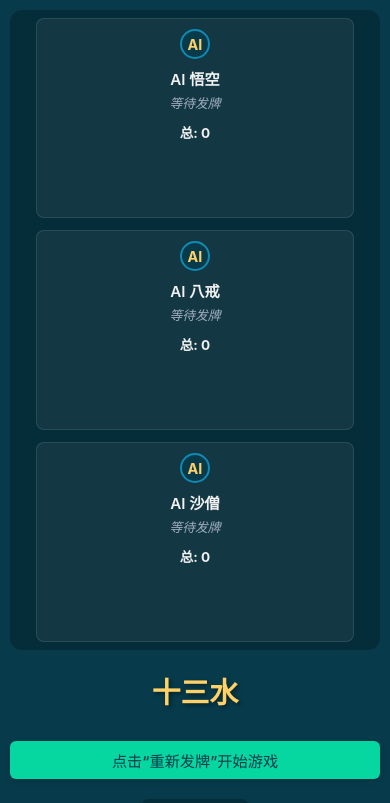
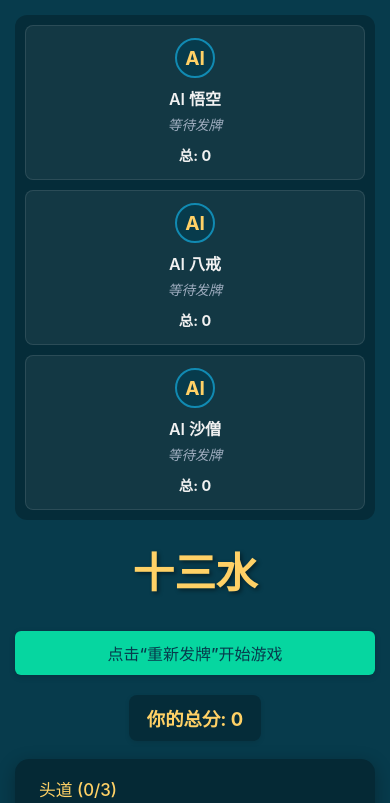
Before and after one commit to wen952555/sss, a React (Create React App) app in the folder frontend/: page / in a window 390 px wide. Shown: the top 803 px of the page. Built offline with nearby package versions, Linux system fonts and the light colour scheme.

Commit message:
Update App.css

```diff
--- a/frontend/src/App.css
+++ b/frontend/src/App.css
@@ -1,130 +1,34 @@
 /* frontend/src/App.css */
 
-/* --- 全局与基础布局 --- */
-body {
-  font-family: -apple-system, BlinkMacSystemFont, 'Segoe UI', Roboto, 'Oxygen',
-    'Ubuntu', 'Cantarell', 'Fira Sans', 'Droid Sans', 'Helvetica Neue',
-    sans-serif;
-  -webkit-font-smoothing: antialiased;
-  -moz-osx-font-smoothing: grayscale;
-  background-color: #073b4c;
-  color: #f1f1f1;
-  margin: 0;
-  padding: 0;
-  box-sizing: border-box;
-}
+/* ... (大部分之前的CSS，如 body, app-container, game-title, game-message, top-banner, ai-player-display, game-board, hand-area, card, controls, game-button 等保持不变或略作调整) ... */
 
-*, *::before, *::after {
-  box-sizing: inherit;
-}
+/* --- 确保之前的样式存在 --- */
+body { font-family: -apple-system, BlinkMacSystemFont, 'Segoe UI', Roboto, ऑक्सीजन, Ubuntu, Cantarell, 'Fira Sans', 'Droid Sans', 'Helvetica Neue', sans-serif; -webkit-font-smoothing: antialiased; -moz-osx-font-smoothing: grayscale; background-color: #073b4c; color: #f1f1f1; margin: 0; padding: 0; box-sizing: border-box; }
+*, *::before, *::after { box-sizing: inherit; }
+.app-container { display: flex; flex-direction: column; align-items: center; width: 100%; min-height: 100vh; padding: 15px 15px 40px 15px; }
+.game-title { font-size: 2.6em; color: #ffd166; text-shadow: 2px 2px 4px rgba(0, 0, 0, 0.45); margin-top: 0; margin-bottom: 15px; font-weight: 700; }
+.game-message { padding: 10px 18px; margin-bottom: 20px; border-radius: 6px; text-align: center; font-weight: 500; width: 100%; max-width: 650px; font-size: 1em; box-shadow: 0 2px 6px rgba(0,0,0,0.15); transition: background-color 0.3s ease, color 0.3s ease; }
+.game-message:not(.error) { background-color: #06d6a0; color: #073b4c; }
+.game-message.error { background-color: #ef476f; color: white; }
+.player-score-display { font-size: 1.15em; font-weight: bold; color: #ffd166; margin-bottom: 18px; padding: 10px 18px; background-color: rgba(0,0,0,0.25); border-radius: 8px; text-align: center; box-shadow: 0 2px 5px rgba(0,0,0,0.1); }
 
-.app-container {
-  display: flex;
-  flex-direction: column;
-  align-items: center;
-  width: 100%;
-  min-height: 100vh;
-  padding: 15px 15px 40px 15px;
-}
-
-.game-title {
-  font-size: 2.6em;
-  color: #ffd166;
-  text-shadow: 2px 2px 4px rgba(0, 0, 0, 0.45);
-  margin-top: 0;
-  margin-bottom: 15px;
-  font-weight: 700;
-}
-
-.game-message {
-  padding: 10px 18px;
-  margin-bottom: 20px;
-  border-radius: 6px;
-  text-align: center;
-  font-weight: 500;
-  width: 100%;
-  max-width: 650px;
-  font-size: 1em;
-  box-shadow: 0 2px 6px rgba(0,0,0,0.15);
-  transition: background-color 0.3s ease, color 0.3s ease; /* 平滑过渡 */
-}
-.game-message:not(.error) {
-   background-color: #06d6a0;
-   color: #073b4c;
-}
-.game-message.error {
-  background-color: #ef476f;
-  color: white;
-}
-
-
-/* --- 顶部AI玩家横幅 --- */
-.top-banner-container {
-  display: flex;
-  justify-content: space-between;
-  align-items: stretch;
-  flex-wrap: wrap;
-  width: 100%;
-  max-width: 800px;
-  padding: 10px;
-  margin-bottom: 20px;
-  background-color: rgba(0, 0, 0, 0.25);
-  border-radius: 12px;
-  gap: 10px;
-}
-.top-banner-container.empty { min-height: 50px; display: flex; align-items: center; justify-content: center; color: #666; }
-
-.ai-player-display {
-  flex: 1 1 200px;
-  min-width: 180px;
-  padding: 12px;
-  background-color: rgba(255, 255, 255, 0.06);
-  border-radius: 8px;
-  border: 1px solid rgba(255, 255, 255, 0.1);
-  display: flex;
-  flex-direction: column;
-  align-items: center;
-  text-align: center;
-  transition: border-color 0.3s ease, box-shadow 0.3s ease;
-}
-.ai-player-display.placeholder { opacity: 0.5; }
+/* Top Banner and AI Player Display (from previous, ensure they are good) */
+.top-banner-container { display: flex; justify-content: space-between; align-items: stretch; flex-wrap: wrap; width: 100%; max-width: 800px; padding: 10px; margin-bottom: 20px; background-color: rgba(0, 0, 0, 0.25); border-radius: 12px; gap: 10px; }
+.ai-player-display { flex: 1 1 200px; min-width: 180px; padding: 12px; background-color: rgba(255, 255, 255, 0.06); border-radius: 8px; border: 1px solid rgba(255, 255, 255, 0.1); display: flex; flex-direction: column; align-items: center; text-align: center; transition: border-color 0.3s ease, box-shadow 0.3s ease; }
 .ai-player-display.arranged { border-color: #06d6a0; box-shadow: 0 0 8px rgba(6, 214, 160, 0.3); }
 .ai-player-display.thinking { border-color: #ffd166; animation: pulse-border 1.5s infinite; }
-
-@keyframes pulse-border {
-  0% { box-shadow: 0 0 5px rgba(255, 209, 102, 0.2); }
-  50% { box-shadow: 0 0 10px rgba(255, 209, 102, 0.5); }
-  100% { box-shadow: 0 0 5px rgba(255, 209, 102, 0.2); }
-}
-
+@keyframes pulse-border { 0% { box-shadow: 0 0 5px rgba(255, 209, 102, 0.2); } 50% { box-shadow: 0 0 10px rgba(255, 209, 102, 0.5); } 100% { box-shadow: 0 0 5px rgba(255, 209, 102, 0.2); } }
 .ai-player-avatar { width: 40px; height: 40px; border-radius: 50%; background-color: #073b4c; color: #ffd166; display: flex; align-items: center; justify-content: center; font-weight: bold; font-size: 1.2em; margin-bottom: 8px; border: 2px solid #118ab2; }
-.ai-player-info { /* 包裹名字、状态、牌型概要、分数 */ }
 .ai-player-name { font-weight: 600; font-size: 1em; color: #f1f1f1; margin-bottom: 4px; }
 .ai-player-status { font-size: 0.85em; color: #a0aec0; margin-bottom: 6px; min-height: 1.1em; font-style: italic; }
-.ai-player-hands-summary { font-size: 0.75em; color: #cbd5e0; line-height: 1.5; width: 100%; margin-bottom: 5px; }
-.ai-hand-summary { padding: 1px 0; }
-.ai-hand-summary.top { color: #fca311; }
-.ai-hand-summary.middle { color: #90e0ef; }
-.ai-hand-summary.bottom { color: #f94144; }
-
-.ai-player-score-container { /* 包裹总分和本局得分 */
-    margin-top: 8px;
-    font-size: 0.9em;
-}
-.ai-player-total-score, .ai-player-round-score {
-    display: inline-block; /* 或者 block 如果希望各占一行 */
-    padding: 2px 5px;
-    border-radius: 3px;
-    margin: 0 3px;
-}
+.ai-player-score-container { margin-top: 8px; font-size: 0.9em; }
+.ai-player-total-score, .ai-player-round-score { display: inline-block; padding: 2px 5px; border-radius: 3px; margin: 0 3px; }
 .ai-player-total-score { font-weight: bold; }
 .ai-player-round-score { font-size: 0.9em; opacity: 0.8; }
+.positive { color: #06d6a0; }
+.negative { color: #ef476f; }
 
-.positive { color: #06d6a0; /* background-color: rgba(6, 214, 160, 0.1); */ }
-.negative { color: #ef476f; /* background-color: rgba(239, 71, 111, 0.1); */ }
-
-
-/* --- 游戏板与牌道区域 --- */
+/* Game Board and Hand Area (from previous, ensure they are good) */
 .game-board { display: flex; flex-direction: column; gap: 18px; padding: 18px; background-color: rgba(0, 0, 0, 0.3); border-radius: 14px; box-shadow: 0 5px 18px rgba(0,0,0,0.3); width: 100%; max-width: 680px; }
 .hand-area-header { display: flex; justify-content: space-between; align-items: center; margin-bottom: 10px; padding: 0 6px; }
 .hand-area-title { color: #ffd166; font-weight: 500; font-size: 1.05em; margin: 0; }
@@ -133,31 +37,12 @@ body {
 .hand-area:not(.allow-wrapping) { flex-wrap: nowrap; justify-content: center; }
 .hand-area.allow-wrapping { flex-wrap: wrap; justify-content: center; min-height: 185px; align-items: flex-start; }
 .hand-area.droppable-active { background-color: rgba(66, 153, 225, 0.3); box-shadow: inset 0 0 10px rgba(66, 153, 225, 0.2); }
-
-/* --- 真人玩家分数显示 --- */
-.player-score-display {
-  font-size: 1.15em;
-  font-weight: bold;
-  color: #ffd166;
-  margin-bottom: 18px;
-  padding: 10px 18px;
-  background-color: rgba(0,0,0,0.25);
-  border-radius: 8px;
-  text-align: center;
-  box-shadow: 0 2px 5px rgba(0,0,0,0.1);
-}
-
-
-/* --- 卡牌样式 --- */
 .card { width: 62px; height: 87px; border-radius: 5px; overflow: hidden; box-shadow: 2px 2px 6px rgba(0,0,0,0.35); cursor: grab; background-color: white; flex-shrink: 0; transition: transform 0.18s cubic-bezier(0.22, 0.61, 0.36, 1), box-shadow 0.18s cubic-bezier(0.22, 0.61, 0.36, 1); user-select: none; position: relative; }
 .card img { width: 100%; height: 100%; display: block; object-fit: contain; }
 .card:hover:not(.dragging) { transform: translateY(-3px) scale(1.04); box-shadow: 3px 5px 10px rgba(0,0,0,0.3); }
 .card:active, .card.dragging { cursor: grabbing; transform: scale(1.12) rotate(3.5deg) translateY(-2px); box-shadow: 4px 6px 12px rgba(0,0,0,0.45); z-index: 1000; }
-.card-placeholder { width: 62px; height: 87px; border: 2px dashed #555; display: flex; align-items: center; justify-content: center; background-color: #2a2a2a; color: #777; border-radius: 5px; font-size: 24px; font-weight: bold; }
-.image-error-text { position: absolute; top: 50%; left: 50%; transform: translate(-50%, -50%); color: #ef476f; font-size: 11px; text-align: center; padding: 3px 5px; background-color: rgba(0, 0, 0, 0.75); border-radius: 3px; pointer-events: none; }
 
-
-/* --- 控制按钮 --- */
+/* Controls and Buttons (from previous, ensure they are good) */
 .controls { margin-top: 25px; display: flex; justify-content: center; gap: 18px; margin-bottom: 20px; flex-wrap: wrap; }
 .game-button { padding: 10px 22px; font-size: 1em; color: white; background-color: #118ab2; border: none; border-radius: 6px; cursor: pointer; transition: background-color 0.2s ease, transform 0.1s ease-out, box-shadow 0.2s ease; box-shadow: 0 2px 6px rgba(0,0,0,0.2); font-weight: 500; }
 .game-button:hover:not(:disabled) { background-color: #0c9dcb; transform: translateY(-1px); box-shadow: 0 4px 8px rgba(0,0,0,0.25); }
@@ -166,57 +51,178 @@ body {
 .game-button.compare-all-button { background-color: #06d6a0; color: #073b4c; margin-top: 10px; font-weight: bold; padding: 12px 28px; font-size: 1.1em; }
 .game-button.compare-all-button:hover:not(:disabled) { background-color: #05c08d; }
 
-/* --- 比牌结果详情容器 --- */
-.comparison-results-container { width: 100%; max-width: 700px; margin-top: 25px; padding: 20px; background-color: rgba(0, 0, 0, 0.3); border-radius: 12px; color: #e0e0e0; }
-.comparison-results-container h2 { text-align: center; color: #ffd166; margin-top: 0; margin-bottom: 20px; font-size: 1.5em; }
-.player-result-detail { margin-bottom: 20px; padding-bottom: 15px; border-bottom: 1px solid rgba(255, 255, 255, 0.1); }
-.player-result-detail:last-child { border-bottom: none; margin-bottom: 0; }
-.player-result-detail h3 { color: #f1f1f1; margin-top: 0; margin-bottom: 10px; font-size: 1.2em; }
-.player-result-detail ul { list-style-type: none; padding-left: 0; /* 改为0，由li::before控制缩进 */ margin: 0; }
-.player-result-detail li { font-size: 0.9em; margin-bottom: 6px; line-height: 1.5; color: #c0c0c0; padding-left: 20px; /* 为自定义符号留出空间 */ position:relative; }
-.player-result-detail li::before { content: "▹"; color: #ffd166; font-weight: bold; position:absolute; left: 0px; top: 1px; /* 微调对齐 */ }
-.player-result-detail ul ul { margin-top: 5px; padding-left: 15px; } /* 内嵌列表样式 */
-.player-result-detail ul ul li { font-size: 0.95em; color: #b0bec5; }
-.player-result-detail ul ul li::before { content: "▪"; color: #90e0ef; }
+
+/* --- 比牌结果模态框样式 --- */
+.modal-overlay {
+  position: fixed;
+  top: 0;
+  left: 0;
+  right: 0;
+  bottom: 0;
+  background-color: rgba(0, 0, 0, 0.7); /* 半透明黑色背景 */
+  display: flex;
+  align-items: center;
+  justify-content: center;
+  z-index: 1000; /*确保在最上层 */
+  padding: 20px; /* 确保小屏幕上模态框不会紧贴边缘 */
+}
+
+.modal-content {
+  background-color: #0c2b35; /* 深色模态框背景 */
+  padding: 25px 30px;
+  border-radius: 12px;
+  box-shadow: 0 10px 30px rgba(0, 0, 0, 0.4);
+  position: relative;
+  width: 100%;
+  max-width: 900px; /* 模态框最大宽度 */
+  max-height: 90vh; /* 最大高度，允许滚动 */
+  overflow-y: auto; /* 内容超出时垂直滚动 */
+  border: 1px solid rgba(255, 255, 255, 0.15);
+}
+
+.modal-close-button {
+  position: absolute;
+  top: 10px;
+  right: 15px;
+  background: none;
+  border: none;
+  font-size: 2em; /* 更大的关闭按钮 */
+  color: #aaa;
+  cursor: pointer;
+  line-height: 1;
+  padding: 5px;
+}
+.modal-close-button:hover {
+  color: #fff;
+}
+
+.comparison-modal-content h2 {
+  text-align: center;
+  color: #ffd166;
+  margin-top: 0;
+  margin-bottom: 25px;
+  font-size: 1.8em;
+}
+
+/* 田字型布局容器 */
+.comparison-grid {
+  display: grid;
+  grid-template-columns: repeat(2, 1fr); /* 两列 */
+  grid-template-rows: repeat(2, auto);    /* 两行，高度自动 */
+  gap: 20px; /* 格子之间的间距 */
+  width: 100%;
+}
+
+.comparison-cell {
+  background-color: rgba(255, 255, 255, 0.05);
+  padding: 15px;
+  border-radius: 8px;
+  border: 1px solid rgba(255, 255, 255, 0.1);
+}
+.comparison-cell.empty { /* 空格子样式 */
+    display: flex;
+    align-items: center;
+    justify-content: center;
+    color: #666;
+    font-style: italic;
+    min-height: 150px; /* 给空格子一个最小高度 */
+}
+.human-player-cell { /* 真人玩家格子特殊高亮 */
+    border-color: #ffd166;
+    box-shadow: 0 0 10px rgba(255, 209, 102, 0.2);
+}
+
+.comparison-cell h4 {
+  color: #f1f1f1;
+  margin-top: 0;
+  margin-bottom: 12px;
+  font-size: 1.15em;
+  border-bottom: 1px solid rgba(255,255,255,0.1);
+  padding-bottom: 8px;
+}
+.human-player-cell h4 {
+    color: #ffd166; /* 真人玩家标题高亮 */
+}
+
+.comparison-hand-row {
+  margin-bottom: 10px;
+}
+.comparison-hand-row strong {
+  color: #90e0ef; /* 牌道名称用浅蓝色 */
+  font-size: 0.9em;
+  display: block;
+  margin-bottom: 5px;
+}
+
+.mini-cards {
+  display: flex;
+  gap: 3px; /* 模态框中卡牌间距更小 */
+  flex-wrap: wrap; /* 确保能显示5张牌 */
+  justify-content: center; /* 卡牌居中 */
+}
+
+/* 模态框中的卡牌需要非常小 */
+.comparison-cell .card {
+  width: 38px;  /* 大幅缩小 */
+  height: 53px; /* 保持比例 */
+  box-shadow: 1px 1px 2px rgba(0,0,0,0.2);
+  cursor: default; /* 在模态框中不可拖拽 */
+}
+.comparison-cell .card img {
+  /* object-fit: cover; */ /* 可以尝试 cover 看效果是否更好 */
+}
+.comparison-cell .card:hover,
+.comparison-cell .card:active,
+.comparison-cell .card.dragging { /* 移除模态框中卡牌的交互效果 */
+    transform: none;
+    box-shadow: 1px 1px 2px rgba(0,0,0,0.2);
+}
+
+.shoot-info { /* 打枪信息 */
+    font-weight: bold;
+    font-size: 0.9em;
+    margin-top: 10px;
+    padding: 5px;
+    border-radius: 4px;
+    text-align: center;
+}
+.shoot-info:first-of-type { margin-top: 15px; } /* 第一个打枪信息与上方牌型间距 */
+.comparison-cell .positive .shoot-info, /* 假设score > 0 的父元素有 positive 类 */
+.comparison-cell .shoot-info.positive-shoot { /* 或者直接给shoot-info加类 */
+    color: #06d6a0;
+    background-color: rgba(6, 214, 160, 0.1);
+}
+.comparison-cell .negative .shoot-info,
+.comparison-cell .shoot-info.negative-shoot {
+    color: #ef476f;
+    background-color: rgba(239, 71, 111, 0.1);
+}
 
 
-/* --- 响应式调整 --- */
+/* --- 响应式调整 (确保之前的响应式样式也存在) --- */
 @media (max-width: 768px) {
-  .app-container { padding: 10px 10px 30px 10px; }
-  .game-title { font-size: 2.1em; margin-bottom: 15px; }
-  .top-banner-container { flex-direction: column; align-items: center; gap: 12px; max-width: 100%; padding: 8px; }
-  .ai-player-display { width: 90%; max-width: 350px; padding: 10px; }
-  .ai-player-avatar { width: 35px; height: 35px; font-size: 1em; }
-  .ai-player-name { font-size: 0.95em; }
-  .ai-player-status { font-size: 0.8em; }
-  .ai-player-hands-summary { font-size: 0.7em; }
-  .ai-player-score-container { font-size: 0.85em; }
-
-  .game-board { max-width: 100%; padding: 15px; gap: 15px; }
-  .hand-area-title { font-size: 1em; }
-  .hand-type-display { font-size: 0.85em; padding: 2px 6px; }
-  .card { width: 52px; height: 73px; }
-  .hand-area { min-height: 85px; padding: 8px; gap: 5px; }
-  .hand-area.allow-wrapping { min-height: 155px; }
-
-  .player-score-display { font-size: 1.05em; margin-bottom: 15px; padding: 8px 12px; }
-  .game-message { max-width: 100%; font-size: 0.95em; padding: 8px 12px; }
-  .controls { gap: 12px; flex-direction: column; align-items: center; }
-  .controls .game-button { width: 70%; max-width: 280px; padding: 10px 15px; font-size: 0.95em; }
-  .game-button.compare-all-button { width: 70%; max-width: 280px; font-size: 1em; }
-  .comparison-results-container { padding: 15px; }
-  .comparison-results-container h2 { font-size: 1.3em; }
-  .player-result-detail h3 { font-size: 1.1em; }
-  .player-result-detail li { font-size: 0.85em; }
+  /* ... (之前的响应式调整) ... */
+  .modal-content {
+    max-width: 95%;
+    padding: 20px 15px;
+  }
+  .comparison-grid {
+    grid-template-columns: 1fr; /* 小屏幕上田字格变为单列 */
+    grid-template-rows: repeat(4, auto); /* 四行 */
+  }
+  .comparison-cell {
+    padding: 12px;
+  }
+  .comparison-cell h4 { font-size: 1.05em; }
+  .comparison-cell .card { width: 32px; height: 45px; }
 }
 
-@media (max-width: 420px) {
-  .game-title { font-size: 1.8em; }
-  .card { width: 40px; height: 56px; }
-  .hand-area { min-height: 68px; }
-  .hand-area.allow-wrapping { min-height: 125px; }
-  .ai-player-avatar { width: 30px; height: 30px; font-size: 0.9em; }
-  .controls .game-button { width: 85%; }
-  .game-button.compare-all-button { width: 85%; }
-  .player-score-display { font-size: 1em; }
+@media (max-width: 480px) {
+  /* ... (之前的响应式调整) ... */
+  .modal-content {
+    padding: 15px 10px;
+  }
+  .comparison-modal-content h2 { font-size: 1.5em; margin-bottom: 20px;}
+  .comparison-cell .card { width: 28px; height: 39px; }
+  .comparison-hand-row strong { font-size: 0.85em; }
 }
```
